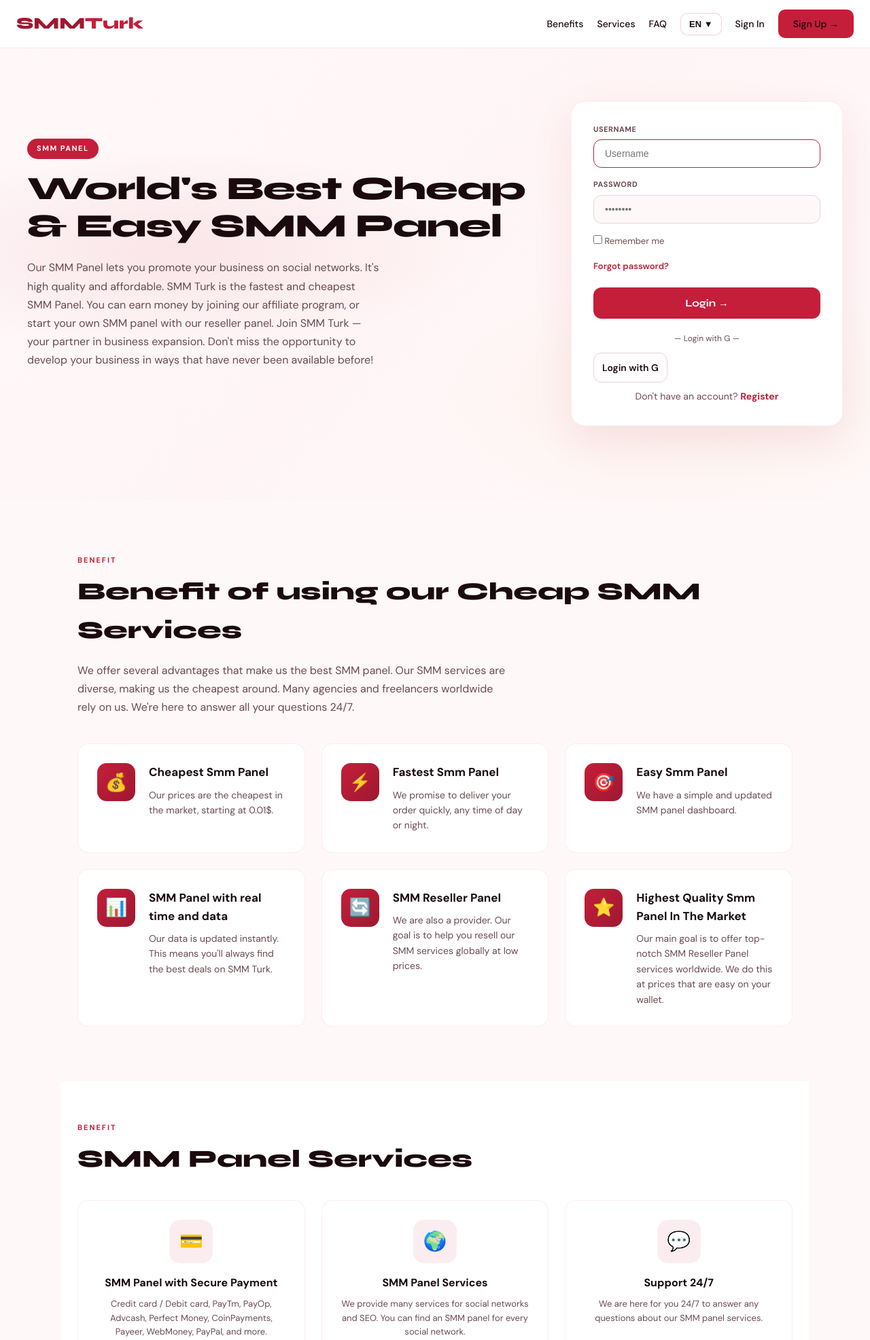
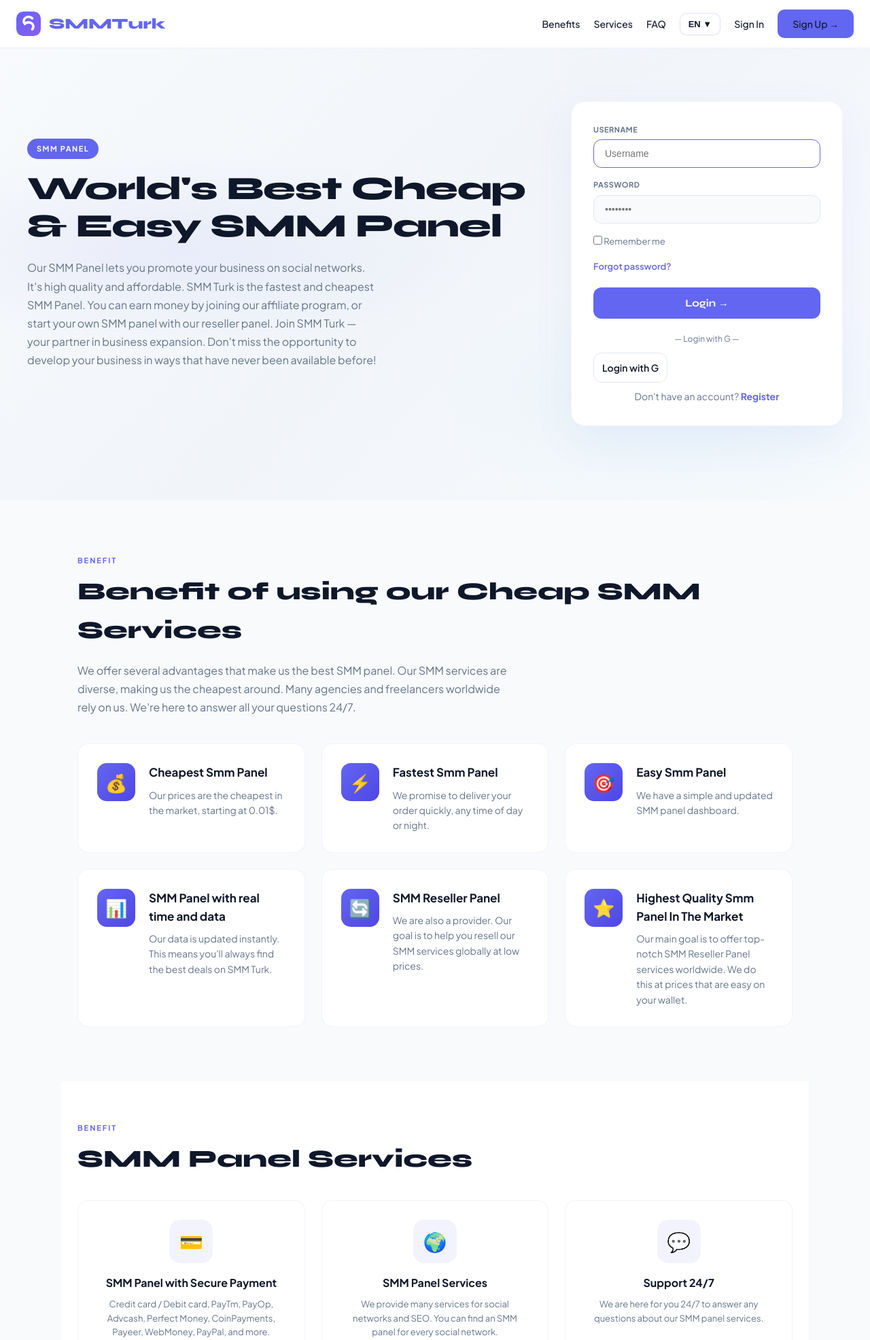
Before and after one commit to ersanjt/smm-turk-panel, a PHP site: page /home.php in a window 1280 px wide. Shown: the top 1972 px of the page at 68% size. Run offline with PHP 8.4, Linux system fonts and the light colour scheme; some libraries are stand-ins or nearby versions.

Commit message:
UI: favicon, logo, unified design (indigo, Plus Jakarta Sans)
- Add assets/img/logo-icon.svg (favicon + logo in header, home, login, verify-email)
- Dashboard: logo in sidebar, favicon, indigo palette, Plus Jakarta Sans
- Home + Login + Verify: same logo, favicon, indigo theme
- Safe for cPanel deploy: config.php excluded in rsync, DB untouched

Made-with: Cursor

```diff
--- a/home.php
+++ b/home.php
@@ -20,39 +20,41 @@ $currentPath = '/home.php';
     <meta name="viewport" content="width=device-width, initial-scale=1.0">
     <title><?= h($siteName) ?> — <?= h(__('hero_title')) ?></title>
     <meta name="description" content="<?= h(__('hero_desc')) ?>">
-    <link href="https://fonts.googleapis.com/css2?family=Syne:wght@600;700;800&family=DM+Sans:wght@400;500;600;700&display=swap" rel="stylesheet">
+    <link rel="icon" type="image/svg+xml" href="/assets/img/logo-icon.svg">
+    <link href="https://fonts.googleapis.com/css2?family=Syne:wght@600;700;800&family=Plus+Jakarta+Sans:wght@400;500;600;700&display=swap" rel="stylesheet">
     <style>
         :root {
-            --primary: #c41e3a;
-            --primary-dark: #9e1830;
-            --primary-light: #e63950;
-            --primary-soft: rgba(196, 30, 58, 0.08);
-            --accent: #d4af37;
-            --dark: #1a0a0e;
-            --dark2: #2d1519;
-            --muted: #6b4a50;
-            --light: #fef8f9;
+            --primary: #6366f1;
+            --primary-dark: #4f46e5;
+            --primary-light: #818cf8;
+            --primary-soft: rgba(99, 102, 241, 0.08);
+            --accent: #22d3ee;
+            --dark: #0f172a;
+            --dark2: #1e293b;
+            --muted: #64748b;
+            --light: #f8fafc;
             --white: #ffffff;
         }
         * { margin: 0; padding: 0; box-sizing: border-box; }
-        body { font-family: 'DM Sans', sans-serif; background: var(--light); color: #1a0a0e; line-height: 1.6; overflow-x: hidden; }
+        body { font-family: 'Plus Jakarta Sans', sans-serif; background: var(--light); color: var(--dark); line-height: 1.6; overflow-x: hidden; }
         a { text-decoration: none; color: inherit; }
 
         .nav {
             position: fixed; top: 0; left: 0; right: 0; z-index: 1000;
-            background: rgba(255,255,255,.97); backdrop-filter: blur(12px);
-            border-bottom: 1px solid rgba(196, 30, 58, 0.1);
+            background: rgba(255,255,255,.96); backdrop-filter: blur(14px);
+            border-bottom: 1px solid rgba(99, 102, 241, 0.1);
             padding: 14px 24px; display: flex; align-items: center; justify-content: space-between;
         }
-        .nav-logo { font-family: 'Syne', sans-serif; font-size: 24px; font-weight: 800; color: var(--primary-dark); }
+        .nav-logo { display: flex; align-items: center; gap: 12px; font-family: 'Syne', sans-serif; font-size: 22px; font-weight: 800; color: var(--dark); text-decoration: none; }
+        .nav-logo img { width: 36px; height: 36px; border-radius: 10px; }
         .nav-logo span { color: var(--primary); }
         .nav-links { display: flex; gap: 20px; align-items: center; flex-wrap: wrap; }
         .nav-links a { font-size: 14px; font-weight: 500; color: var(--dark); transition: color .2s; }
         .nav-links a:hover { color: var(--primary); }
         .nav-lang { position: relative; }
-        .nav-lang-btn { display: flex; align-items: center; gap: 6px; padding: 8px 12px; border-radius: 10px; border: 1.5px solid rgba(196,30,58,.2); background: var(--white); font-size: 13px; font-weight: 600; color: var(--dark); cursor: pointer; }
+        .nav-lang-btn { display: flex; align-items: center; gap: 6px; padding: 8px 12px; border-radius: 10px; border: 1.5px solid rgba(99,102,241,.2); background: var(--white); font-size: 13px; font-weight: 600; color: var(--dark); cursor: pointer; }
         .nav-lang-btn:hover { border-color: var(--primary); color: var(--primary); }
-        .nav-lang-dropdown { position: absolute; top: 100%; right: 0; margin-top: 6px; background: var(--white); border-radius: 12px; box-shadow: 0 12px 40px rgba(0,0,0,.12); border: 1px solid rgba(0,0,0,.06); min-width: 140px; display: none; overflow: hidden; }
+        .nav-lang-dropdown { position: absolute; top: 100%; right: 0; margin-top: 6px; background: var(--white); border-radius: 12px; box-shadow: 0 12px 40px rgba(0,0,0,.08); border: 1px solid rgba(0,0,0,.06); min-width: 140px; display: none; overflow: hidden; }
         .nav-lang-dropdown.open { display: block; }
         .nav-lang-dropdown a { display: block; padding: 12px 16px; font-size: 14px; color: var(--dark); }
         .nav-lang-dropdown a:hover { background: var(--primary-soft); color: var(--primary); }
@@ -61,13 +63,13 @@ $currentPath = '/home.php';
 
         .hero {
             min-height: 92vh; display: flex; align-items: center; padding: 100px 24px 60px;
-            background: linear-gradient(135deg, var(--light) 0%, #fff5f6 50%, var(--light) 100%);
+            background: linear-gradient(135deg, var(--light) 0%, #f1f5f9 50%, var(--light) 100%);
             position: relative;
         }
         .hero::before {
             content: ''; position: absolute; top: 0; left: 0; right: 0; bottom: 0;
             background: radial-gradient(ellipse 70% 40% at 20% 50%, var(--primary-soft), transparent 50%),
-                        radial-gradient(ellipse 60% 50% at 80% 80%, rgba(212,175,55,.06), transparent 50%);
+                        radial-gradient(ellipse 60% 50% at 80% 80%, rgba(34,211,238,.06), transparent 50%);
             pointer-events: none;
         }
         .hero-inner { max-width: 1200px; margin: 0 auto; width: 100%; display: grid; grid-template-columns: 1fr 400px; gap: 48px; align-items: center; position: relative; z-index: 1; }
@@ -76,18 +78,18 @@ $currentPath = '/home.php';
         .hero h1 span { color: var(--primary); }
         .hero-desc { font-size: 16px; color: var(--muted); margin-bottom: 28px; line-height: 1.7; max-width: 520px; }
         .hero-form-box {
-            background: var(--white); border-radius: 20px; padding: 32px; box-shadow: 0 20px 60px rgba(196, 30, 58, .1); border: 1px solid rgba(196, 30, 58, .08);
+            background: var(--white); border-radius: 20px; padding: 32px; box-shadow: 0 20px 60px rgba(99, 102, 241, .08); border: 1px solid rgba(99, 102, 241, .08);
         }
         .hero-form-box .form-group { margin-bottom: 16px; }
         .hero-form-box .form-label { display: block; font-size: 11px; font-weight: 700; color: var(--muted); margin-bottom: 6px; text-transform: uppercase; letter-spacing: .5px; }
-        .hero-form-box .form-control { width: 100%; padding: 12px 16px; border: 1.5px solid #e8d4d8; border-radius: 12px; font-size: 14px; outline: none; transition: border-color .2s; background: var(--light); }
+        .hero-form-box .form-control { width: 100%; padding: 12px 16px; border: 1.5px solid #e2e8f0; border-radius: 12px; font-size: 14px; outline: none; transition: border-color .2s; background: var(--light); }
         .hero-form-box .form-control:focus { border-color: var(--primary); background: var(--white); }
         .hero-form-box .btn-login { width: 100%; padding: 14px; background: var(--primary); color: var(--white); border: none; border-radius: 12px; font-family: 'Syne', sans-serif; font-size: 15px; font-weight: 700; cursor: pointer; transition: all .2s; margin-top: 8px; }
-        .hero-form-box .btn-login:hover { background: var(--primary-dark); transform: translateY(-1px); box-shadow: 0 8px 24px rgba(196, 30, 58, .3); }
+        .hero-form-box .btn-login:hover { background: var(--primary-dark); transform: translateY(-1px); box-shadow: 0 8px 24px rgba(99, 102, 241, .35); }
         .hero-form-box .remember { font-size: 13px; color: var(--muted); margin-bottom: 12px; }
         .hero-form-box .forgot { font-size: 13px; color: var(--primary); font-weight: 600; }
         .hero-form-box .divider { text-align: center; margin: 20px 0; font-size: 12px; color: var(--muted); }
-        .hero-form-box .btn-google { width: 100%; padding: 12px; border: 1.5px solid #e8d4d8; border-radius: 12px; background: var(--white); font-size: 14px; font-weight: 600; color: var(--dark); cursor: pointer; transition: all .2s; }
+        .hero-form-box .btn-google { width: 100%; padding: 12px; border: 1.5px solid #e2e8f0; border-radius: 12px; background: var(--white); font-size: 14px; font-weight: 600; color: var(--dark); cursor: pointer; transition: all .2s; }
         .hero-form-box .btn-google:hover { border-color: var(--primary); color: var(--primary); }
         .hero-form-box .register-link { text-align: center; margin-top: 18px; font-size: 14px; color: var(--muted); }
         .hero-form-box .register-link a { color: var(--primary); font-weight: 700; }
@@ -98,18 +100,18 @@ $currentPath = '/home.php';
         .section-desc { color: var(--muted); font-size: 16px; margin-bottom: 40px; max-width: 640px; line-height: 1.7; }
         .benefit-grid { display: grid; grid-template-columns: repeat(auto-fit, minmax(300px, 1fr)); gap: 24px; }
         .benefit-card {
-            background: var(--white); border-radius: 16px; padding: 28px; border: 1px solid rgba(196, 30, 58, .08);
+            background: var(--white); border-radius: 16px; padding: 28px; border: 1px solid rgba(99, 102, 241, .08);
             transition: all .3s; display: flex; gap: 20px; align-items: flex-start;
         }
-        .benefit-card:hover { border-color: var(--primary); box-shadow: 0 16px 40px rgba(196, 30, 58, .08); transform: translateY(-4px); }
+        .benefit-card:hover { border-color: var(--primary); box-shadow: 0 16px 40px rgba(99, 102, 241, .1); transform: translateY(-4px); }
         .benefit-icon { width: 56px; height: 56px; min-width: 56px; border-radius: 14px; background: linear-gradient(135deg, var(--primary), var(--primary-dark)); display: flex; align-items: center; justify-content: center; font-size: 26px; color: var(--white); }
         .benefit-card h3 { font-size: 17px; font-weight: 700; color: var(--dark); margin-bottom: 8px; }
         .benefit-card p { font-size: 14px; color: var(--muted); line-height: 1.6; }
 
         .three-cols { display: grid; grid-template-columns: repeat(3, 1fr); gap: 24px; margin-top: 32px; }
         @media (max-width: 900px) { .three-cols { grid-template-columns: 1fr; } }
-        .feature-block { background: var(--white); border-radius: 16px; padding: 28px; text-align: center; border: 1px solid rgba(196, 30, 58, .08); transition: all .3s; }
-        .feature-block:hover { border-color: var(--primary); box-shadow: 0 12px 32px rgba(196, 30, 58, .06); }
+        .feature-block { background: var(--white); border-radius: 16px; padding: 28px; text-align: center; border: 1px solid rgba(99, 102, 241, .08); transition: all .3s; }
+        .feature-block:hover { border-color: var(--primary); box-shadow: 0 12px 32px rgba(99, 102, 241, .08); }
         .feature-block .icon { width: 64px; height: 64px; margin: 0 auto 16px; border-radius: 16px; background: var(--primary-soft); display: flex; align-items: center; justify-content: center; font-size: 28px; }
         .feature-block h3 { font-size: 16px; font-weight: 700; color: var(--dark); margin-bottom: 8px; }
         .feature-block p { font-size: 13px; color: var(--muted); line-height: 1.6; }
@@ -123,14 +125,14 @@ $currentPath = '/home.php';
 
         .stats-row { display: grid; grid-template-columns: repeat(3, 1fr); gap: 24px; margin-top: 40px; }
         @media (max-width: 700px) { .stats-row { grid-template-columns: 1fr; } }
-        .stat-item { text-align: center; padding: 28px 20px; background: var(--white); border-radius: 16px; border: 1px solid rgba(196, 30, 58, .08); }
+        .stat-item { text-align: center; padding: 28px 20px; background: var(--white); border-radius: 16px; border: 1px solid rgba(99, 102, 241, .08); }
         .stat-item .icon { width: 56px; height: 56px; margin: 0 auto 12px; border-radius: 14px; background: var(--primary-soft); display: flex; align-items: center; justify-content: center; font-size: 24px; }
         .stat-value { font-family: 'Syne', sans-serif; font-size: 28px; font-weight: 800; color: var(--primary); }
         .stat-label { font-size: 13px; color: var(--muted); margin-top: 4px; }
 
         .faq-list { max-width: 720px; margin: 0 auto; }
-        .faq-item { background: var(--white); border: 1px solid rgba(196, 30, 58, .08); border-radius: 14px; margin-bottom: 12px; overflow: hidden; transition: all .2s; }
-        .faq-item:hover { border-color: rgba(196, 30, 58, .2); }
+        .faq-item { background: var(--white); border: 1px solid rgba(99, 102, 241, .08); border-radius: 14px; margin-bottom: 12px; overflow: hidden; transition: all .2s; }
+        .faq-item:hover { border-color: rgba(99, 102, 241, .2); }
         .faq-q { padding: 20px 24px; font-weight: 600; font-size: 15px; cursor: pointer; display: flex; justify-content: space-between; align-items: center; color: var(--dark); }
         .faq-q span { color: var(--primary); font-size: 20px; transition: transform .25s; }
         .faq-item.open .faq-q span { transform: rotate(45deg); }
@@ -140,7 +142,7 @@ $currentPath = '/home.php';
         .why-us-grid { display: grid; grid-template-columns: 1fr 1fr; gap: 48px; align-items: center; margin-top: 40px; }
         @media (max-width: 900px) { .why-us-grid { grid-template-columns: 1fr; } }
         .why-us-icons { display: grid; grid-template-columns: 1fr 1fr; gap: 20px; }
-        .why-us-icon { display: flex; align-items: center; gap: 16px; padding: 20px; background: var(--primary-soft); border-radius: 14px; border: 1px solid rgba(196, 30, 58, .1); }
+        .why-us-icon { display: flex; align-items: center; gap: 16px; padding: 20px; background: var(--primary-soft); border-radius: 14px; border: 1px solid rgba(99, 102, 241, .12); }
         .why-us-icon .ico { width: 48px; height: 48px; border-radius: 12px; background: var(--primary); color: var(--white); display: flex; align-items: center; justify-content: center; font-size: 22px; flex-shrink: 0; }
         .why-us-icon span { font-weight: 700; font-size: 14px; color: var(--dark); }
 
@@ -161,7 +163,10 @@ $currentPath = '/home.php';
 <body>
 
 <nav class="nav">
-    <a href="<?= h($currentPath) ?>" class="nav-logo">SMM<span>Turk</span></a>
+    <a href="<?= h($currentPath) ?>" class="nav-logo">
+        <img src="/assets/img/logo-icon.svg" alt="" width="36" height="36">
+        <span>SMM<span>Turk</span></span>
+    </a>
     <div class="nav-links">
         <a href="#benefits" class="hide-mob"><?= h(__('benefits')) ?></a>
         <a href="#services" class="hide-mob"><?= h(__('services_nav')) ?></a>
```
Also changed, not shown: layouts/header.php (+20 -10 lines), login.php (+26 -20 lines), verify-email.php (+16 -10 lines), assets/img/logo-icon.svg (added).
